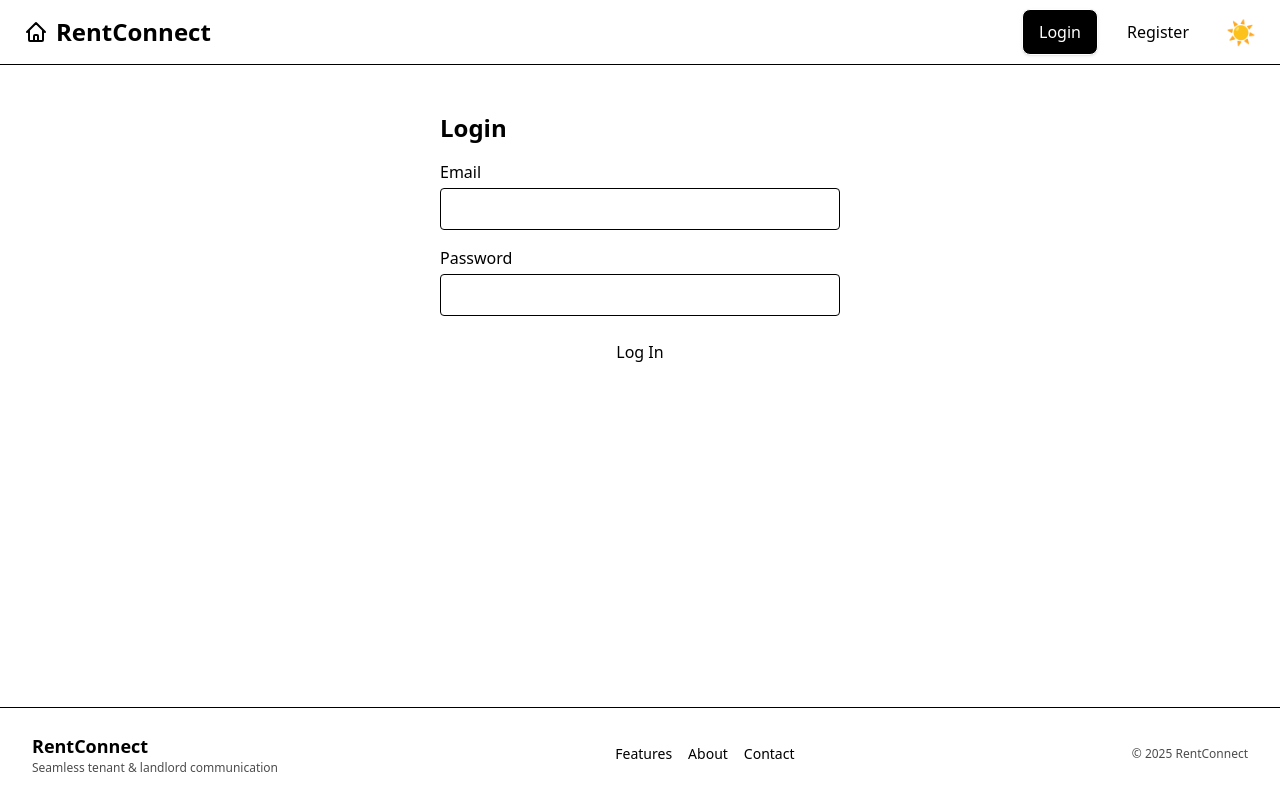
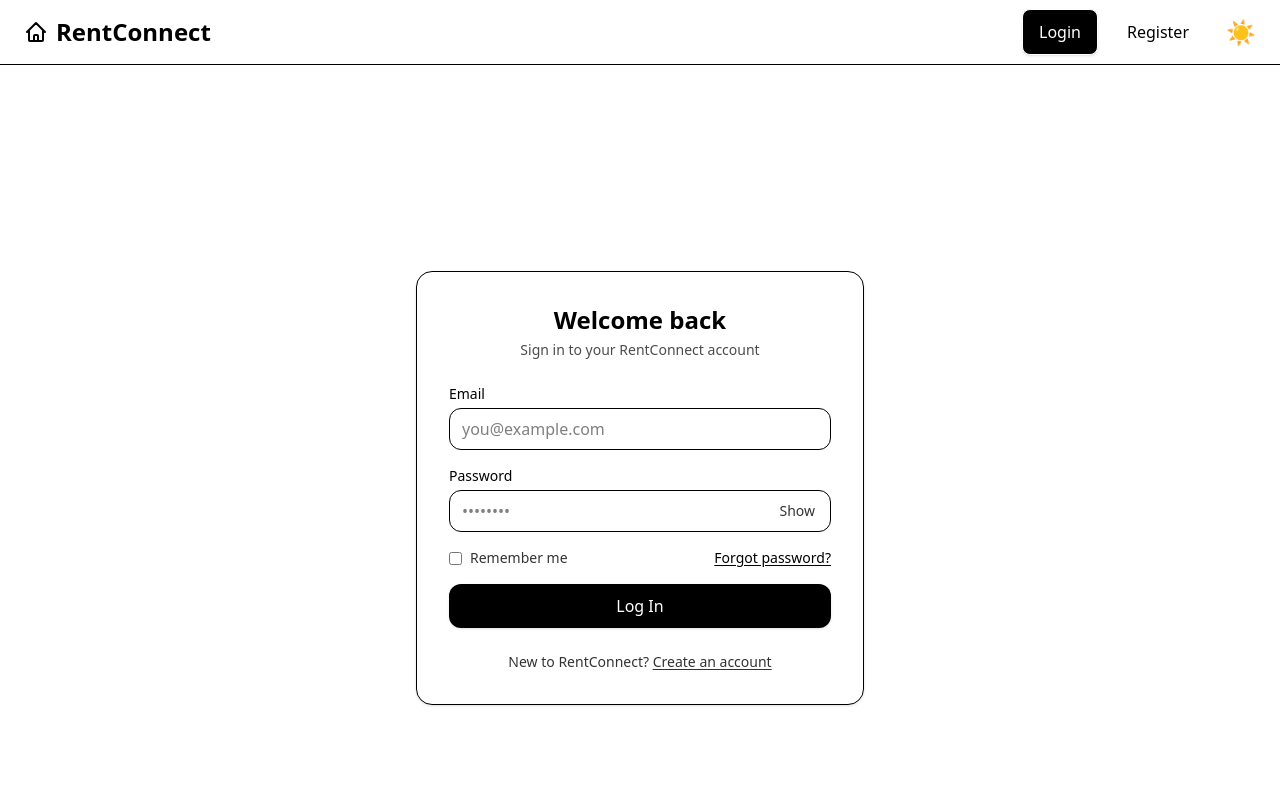
Before and after one commit to mrpawarGit/RentConnect, a React (Vite) app in the folder frontend-rentConnect/: page /login in a window 1280 px wide. Shown: the top 800 px of the page. Built offline with nearby package versions, Linux system fonts and the light colour scheme.

Commit message:
UI changes for Login/Signup

```diff
--- a/frontend-rentConnect/src/pages/Login.jsx
+++ b/frontend-rentConnect/src/pages/Login.jsx
@@ -1,10 +1,11 @@
 import React, { useState } from "react";
-import { useNavigate } from "react-router-dom";
+import { useNavigate, Link } from "react-router-dom";
 import axios from "axios";
 import { setToken } from "../lib/auth";
 
 export default function Login() {
   const [errorMsg, setErrorMsg] = useState("");
+  const [showPassword, setShowPassword] = useState(false);
   const navigate = useNavigate();
 
   async function handleSubmit(e) {
@@ -22,9 +23,9 @@ export default function Login() {
         "http://localhost:5000/api/auth/login",
         data
       );
-
       setToken(res.data.token);
 
+      // Decode JWT if you need the role later (safe to keep or remove)
       const base64Url = res.data.token.split(".")[1];
       const base64 = base64Url.replace(/-/g, "+").replace(/_/g, "/");
       const jsonPayload = decodeURIComponent(
@@ -45,37 +46,100 @@ export default function Login() {
   }
 
   return (
-    <section className="max-w-md mx-auto p-6">
-      <h1 className="text-2xl font-semibold mb-4">Login</h1>
+    <section className="min-h-screen bg-bg flex items-center justify-center px-4">
+      <div className="w-full max-w-md">
+        {/* Card */}
+        <div className="bg-bg border border-primary rounded-2xl shadow-sm p-6 sm:p-8">
+          {/* Header */}
+          <div className="text-center mb-6">
+            <h1 className="text-2xl font-extrabold text-primary">
+              Welcome back
+            </h1>
+            <p className="text-sm opacity-70 mt-1">
+              Sign in to your RentConnect account
+            </p>
+          </div>
+
+          {/* Error */}
+          {errorMsg && (
+            <div className="mb-4 rounded-lg border border-primary p-3 text-sm">
+              <span role="img" aria-label="warning" className="mr-2">
+                ⚠️
+              </span>
+              {errorMsg}
+            </div>
+          )}
+
+          {/* Form */}
           <form onSubmit={handleSubmit} className="space-y-4">
             <label className="block">
-          <span className="block mb-1">Email</span>
+              <span className="block mb-1 text-sm font-medium">Email</span>
               <input
                 name="email"
                 type="email"
+                autoComplete="email"
                 required
-            className="w-full border rounded px-3 py-2"
+                className="w-full rounded-xl border border-primary px-3 py-2 bg-bg outline-none focus:ring-2 focus:ring-offset-0"
+                placeholder="you@example.com"
+                style={{ boxShadow: "0 0 0 0 var(--color-primary)" }}
               />
             </label>
+
             <label className="block">
-          <span className="block mb-1">Password</span>
+              <span className="block mb-1 text-sm font-medium">Password</span>
+              <div className="relative">
                 <input
                   name="password"
-            type="password"
+                  type={showPassword ? "text" : "password"}
+                  autoComplete="current-password"
                   required
-            className="w-full border rounded px-3 py-2"
+                  className="w-full rounded-xl border border-primary px-3 py-2 bg-bg outline-none focus:ring-2"
+                  placeholder="••••••••"
                 />
+                <button
+                  type="button"
+                  onClick={() => setShowPassword((s) => !s)}
+                  className="absolute inset-y-0 right-2 my-auto h-8 px-2 rounded-md text-sm opacity-80 hover:opacity-100"
+                  aria-label={showPassword ? "Hide password" : "Show password"}
+                >
+                  {showPassword ? "Hide" : "Show"}
+                </button>
+              </div>
             </label>
-        {errorMsg && (
-          <p className="text-red-500 text-center mb-4">{errorMsg}</p>
-        )}
+
+            <div className="flex items-center justify-between text-sm">
+              <label className="inline-flex items-center gap-2">
+                <input type="checkbox" className="accent-current" />
+                <span className="opacity-80">Remember me</span>
+              </label>
+              <Link
+                to="/forgot"
+                className="underline underline-offset-2 hover:no-underline"
+              >
+                Forgot password?
+              </Link>
+            </div>
+
             <button
               type="submit"
-          className="w-full py-2 bg-primary-light dark:bg-primary-dark text-background-light dark:text-background-dark rounded hover:brightness-90 transition"
+              className="w-full py-2.5 rounded-xl bg-primary bg-primary-hover shadow transition text-center font-medium"
             >
               Log In
             </button>
           </form>
+
+          {/* Bottom link */}
+          <p className="mt-6 text-center text-sm opacity-80">
+            New to RentConnect?{" "}
+            <Link
+              to="/register"
+              className="underline underline-offset-2 hover:no-underline"
+            >
+              Create an account
+            </Link>
+          </p>
+        </div>
+      </div>
     </section>
   );
 }
--- a/frontend-rentConnect/src/pages/Register.jsx
+++ b/frontend-rentConnect/src/pages/Register.jsx
@@ -1,5 +1,5 @@
 import React, { useState } from "react";
-import { useNavigate } from "react-router-dom";
+import { useNavigate, Link } from "react-router-dom";
 import axios from "axios";
 import { setToken } from "../lib/auth";
 
@@ -24,9 +24,7 @@ export default function Register() {
         "http://localhost:5000/api/auth/register",
         data
       );
-
       setToken(res.data.token);
-
       navigate("/dashboard");
     } catch (err) {
       setErrorMsg(err.response?.data?.message || "Registration failed.");
@@ -34,53 +32,97 @@ export default function Register() {
   }
 
   return (
-    <section className="max-w-md mx-auto p-6">
-      <h1 className="text-2xl font-semibold mb-4">Register</h1>
+    <section className="min-h-screen bg-bg flex items-center justify-center px-4">
+      <div className="w-full max-w-md">
+        {/* Card */}
+        <div className="bg-bg border border-primary rounded-2xl shadow-sm p-6 sm:p-8">
+          {/* Header */}
+          <div className="text-center mb-6">
+            <h1 className="text-2xl font-extrabold text-primary">
+              Create your account
+            </h1>
+            <p className="text-sm opacity-70 mt-1">Join RentConnect today</p>
+          </div>
+
+          {/* Error */}
+          {errorMsg && (
+            <div className="mb-4 rounded-lg border border-primary bg-bg p-3 text-sm">
+              <span role="img" aria-label="warning" className="mr-2">
+                ⚠️
+              </span>
+              {errorMsg}
+            </div>
+          )}
+
+          {/* Form */}
           <form onSubmit={handleSubmit} className="space-y-4">
             <label className="block">
-          <span className="block mb-1">Name</span>
+              <span className="block mb-1 text-sm font-medium">Name</span>
               <input
                 name="name"
                 type="text"
                 required
-            className="w-full border rounded px-3 py-2"
+                className="w-full rounded-xl border border-primary px-3 py-2 bg-bg outline-none focus:ring-2 focus:ring-offset-0 focus:ring-[color:var(--color-primary)]"
+                placeholder="John Doe"
               />
             </label>
+
             <label className="block">
-          <span className="block mb-1">Email</span>
+              <span className="block mb-1 text-sm font-medium">Email</span>
               <input
                 name="email"
                 type="email"
+                autoComplete="email"
                 required
-            className="w-full border rounded px-3 py-2"
+                className="w-full rounded-xl border border-primary px-3 py-2 bg-bg outline-none focus:ring-2 focus:ring-offset-0 focus:ring-[color:var(--color-primary)]"
+                placeholder="you@example.com"
               />
             </label>
+
             <label className="block">
-          <span className="block mb-1">Password</span>
+              <span className="block mb-1 text-sm font-medium">Password</span>
               <input
                 name="password"
                 type="password"
+                autoComplete="new-password"
                 required
-            className="w-full border rounded px-3 py-2"
+                className="w-full rounded-xl border border-primary px-3 py-2 bg-bg outline-none focus:ring-2 focus:ring-offset-0 focus:ring-[color:var(--color-primary)]"
+                placeholder="••••••••"
               />
             </label>
+
             <label className="block">
-          <span className="block mb-1">Role</span>
-          <select name="role" className="w-full border rounded px-3 py-2">
+              <span className="block mb-1 text-sm font-medium">Role</span>
+              <select
+                name="role"
+                required
+                className="w-full rounded-xl border border-primary px-3 py-2 bg-bg outline-none focus:ring-2 focus:ring-offset-0 focus:ring-[color:var(--color-primary)]"
+              >
                 <option value="tenant">Tenant</option>
                 <option value="landlord">Landlord</option>
               </select>
             </label>
-        {errorMsg && (
-          <p className="text-red-500 text-center mb-4">{errorMsg}</p>
-        )}
+
             <button
               type="submit"
-          className="w-full py-2 bg-primary-light dark:bg-primary-dark text-background-light dark:text-background-dark rounded hover:brightness-90 transition"
+              className="w-full py-2.5 rounded-xl bg-primary bg-primary-hover shadow transition text-center font-medium"
             >
               Register
             </button>
           </form>
+
+          {/* Bottom link */}
+          <p className="mt-6 text-center text-sm opacity-80">
+            Already have an account?{" "}
+            <Link
+              to="/login"
+              className="underline underline-offset-2 hover:no-underline"
+            >
+              Log in
+            </Link>
+          </p>
+        </div>
+      </div>
     </section>
   );
 }
```
Lines whose indentation alone changed are shown as unchanged.
